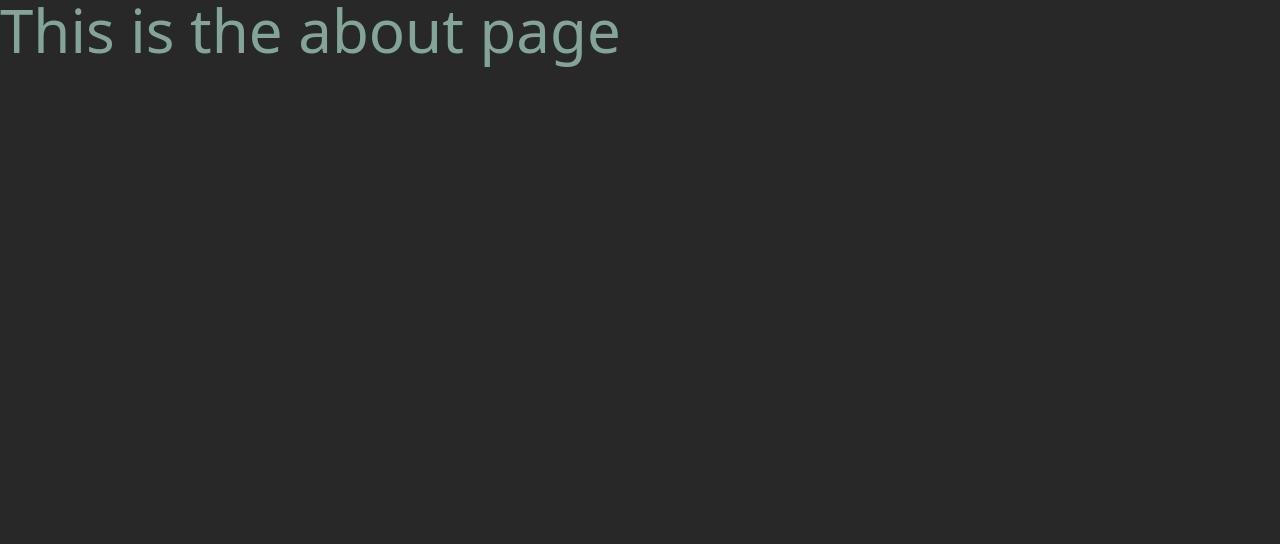
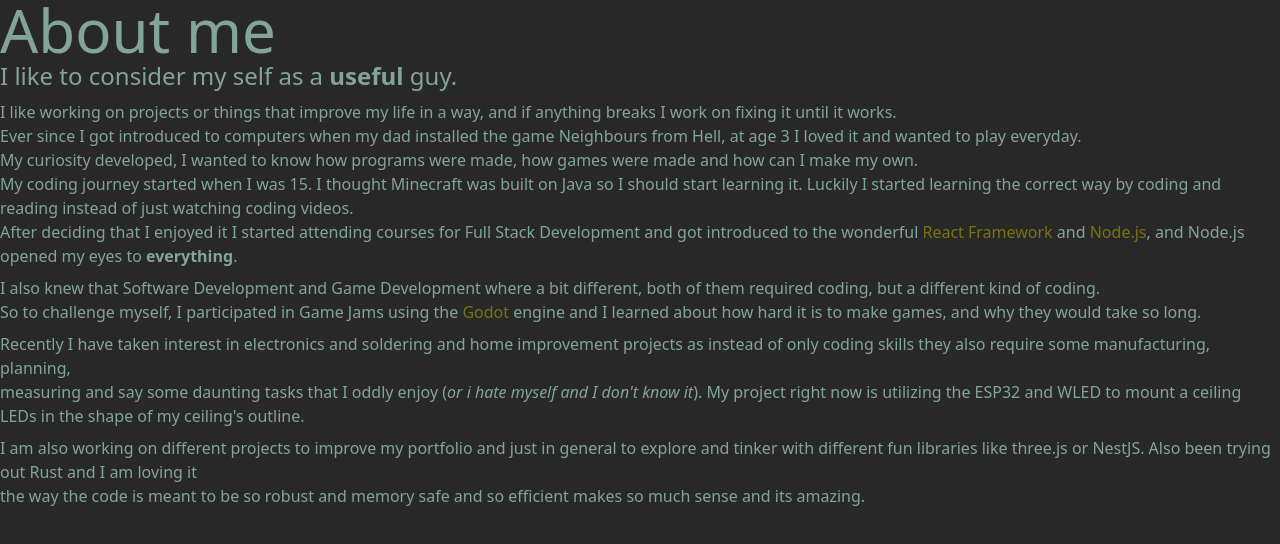
Before and after one commit to SeiRann/mdx-blog, a Next.js app: page /about in a window 1280 px wide. Shown: the top 544 px of the page. Built offline with nearby package versions, Linux system fonts and the light colour scheme.

Commit message:
aboutme page
Signed-off-by: SeiRan <bo646ru@gmail.com>

```diff
--- a/app/about/page.mdx
+++ b/app/about/page.mdx
@@ -1 +1,18 @@
-# This is the about page
+# About me
+
+### I like to consider my self as a **useful** guy.
+
+I like working on projects or things that improve my life in a way, and if anything breaks I work on fixing it until it works.\
+Ever since I got introduced to computers when my dad installed the game Neighbours from Hell, at age 3 I loved it and wanted to play everyday.\
+My curiosity developed, I wanted to know how programs were made, how games were made and how can I make my own.\
+My coding journey started when I was 15. I thought Minecraft was built on Java so I should start learning it. Luckily I started learning the correct way by coding and reading instead of just watching coding videos.\
+After deciding that I enjoyed it I started attending courses for Full Stack Development and got introduced to the wonderful [React Framework](https://react.dev/ "React") and [Node.js](https://nodejs.org/en "Node.js"), and Node.js opened my eyes to **everything**.
+
+I also knew that Software Development and Game Development where a bit different, both of them required coding, but a different kind of coding.\
+So to challenge myself, I participated in Game Jams using the [Godot](https://godotengine.org/ "Godot") engine and I learned about how hard it is to make games, and why they would take so long.
+
+Recently I have taken interest in electronics and soldering and home improvement projects as instead of only coding skills they also require some manufacturing, planning,\
+measuring and say some daunting tasks that I oddly enjoy (_or i hate myself and I don't know it_). My project right now is utilizing the ESP32 and WLED to mount a ceiling LEDs in the shape of my ceiling's outline.
+
+I am also working on different projects to improve my portfolio and just in general to explore and tinker with different fun libraries like three.js or NestJS. Also been trying out Rust and I am loving it\
+the way the code is meant to be so robust and memory safe and so efficient makes so much sense and its amazing.
```
